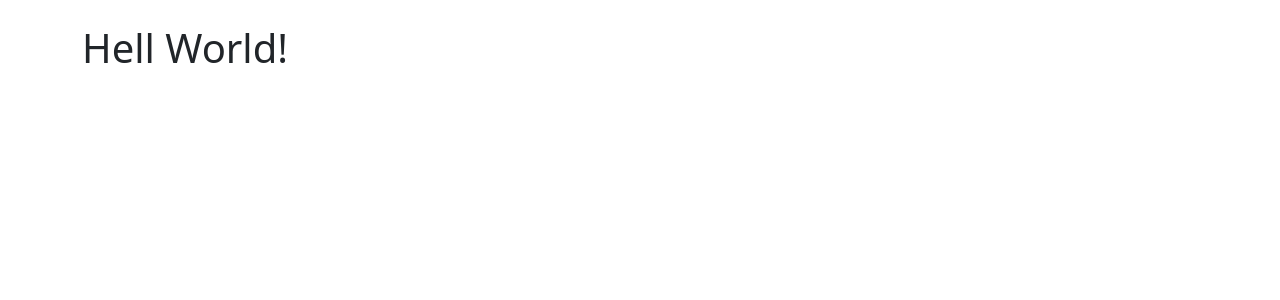
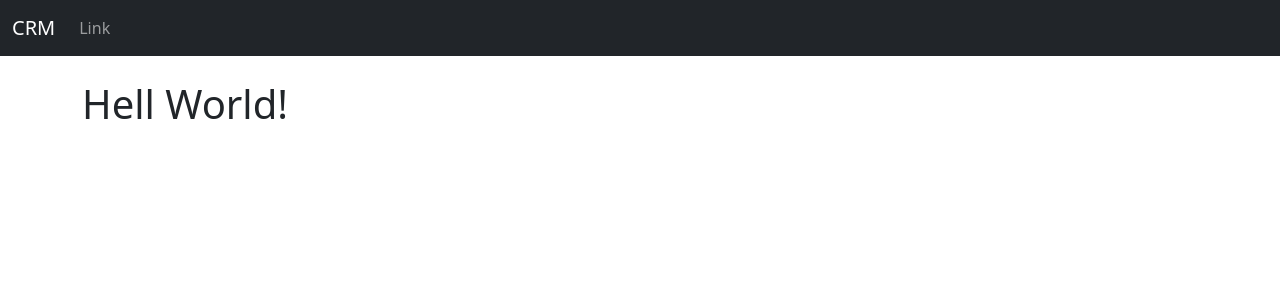
Before and after one commit to Doheera-kosi/CRM, a Django app: page / in a window 1280 px wide. Shown: the top 300 px of the page. Run offline with Django 4.2, Linux system fonts and the light colour scheme.

Commit message:
Add navbar

```diff
--- a/dcrm/website/templates/base.html
+++ b/dcrm/website/templates/base.html
@@ -8,6 +8,8 @@
   </head>
   <body>
 
+    {% include 'navbar.html' %}
+
     <div class="container">
       <br/>
       {% block content %}
--- /dev/null
+++ b/dcrm/website/templates/navbar.html
@@ -0,0 +1,15 @@
+<nav class="navbar navbar-expand-lg navbar-dark bg-dark">
+  <div class="container-fluid">
+    <a class="navbar-brand" href={% url 'home' %}>CRM</a>
+    <button class="navbar-toggler" type="button" data-bs-toggle="collapse" data-bs-target="#navbarSupportedContent" aria-controls="navbarSupportedContent" aria-expanded="false" aria-label="Toggle navigation">
+      <span class="navbar-toggler-icon"></span>
+    </button>
+    <div class="collapse navbar-collapse" id="navbarSupportedContent">
+      <ul class="navbar-nav me-auto mb-2 mb-lg-0">
+        <li class="nav-item">
+          <a class="nav-link" href="#">Link</a>
+        </li>
+      </ul>
+    </div>
+  </div>
+</nav>
```
